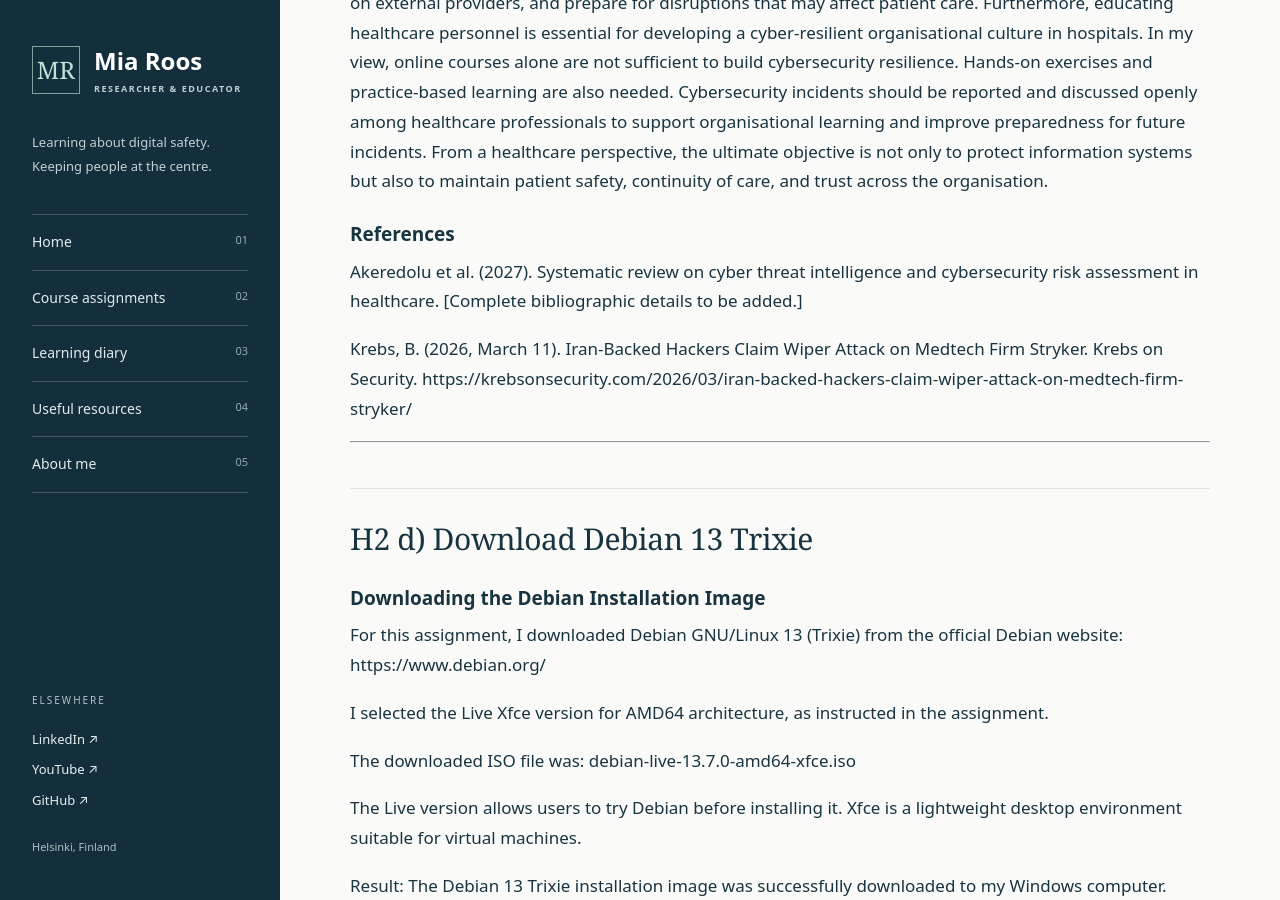
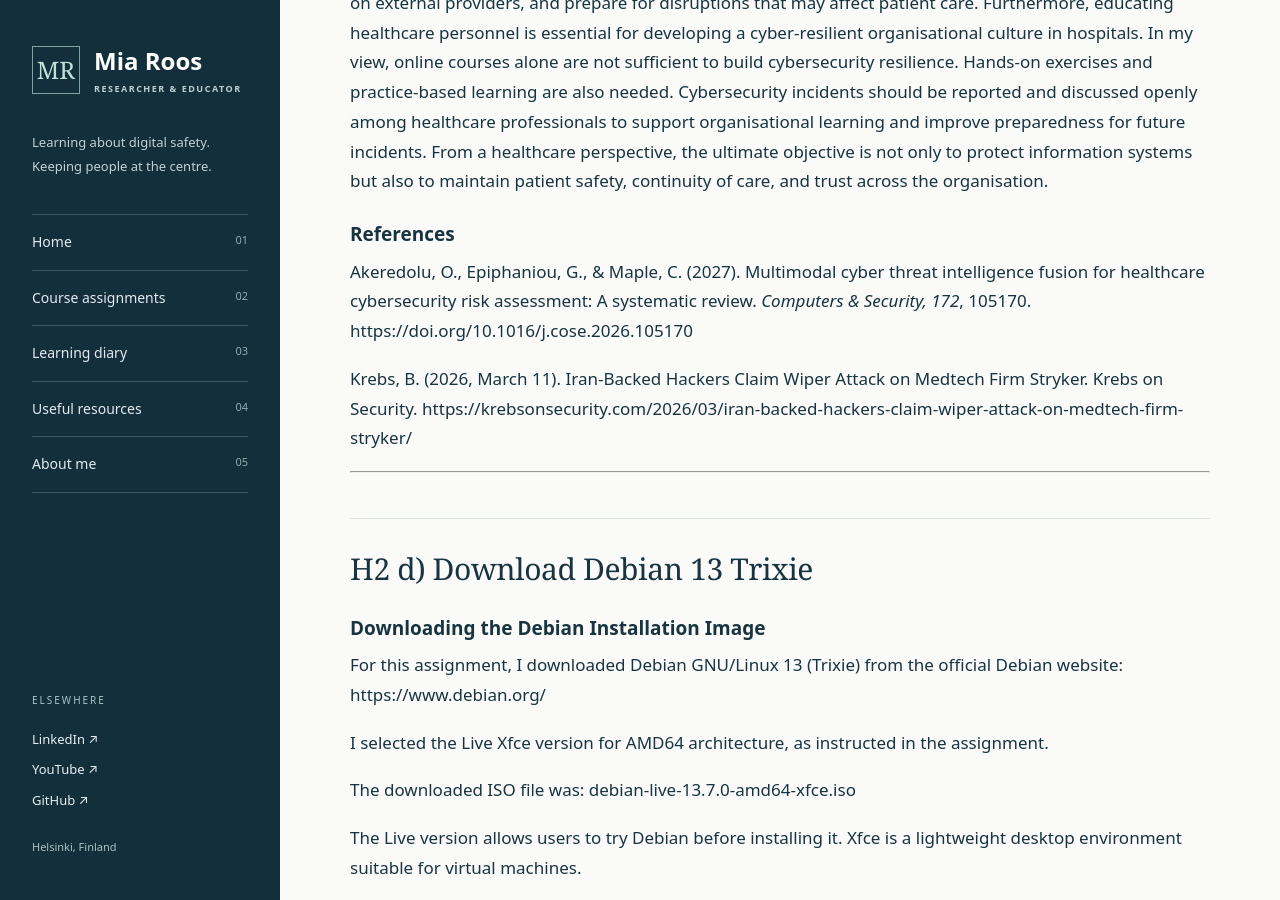
Before and after one commit to mia-roos/Cyber-Security-Studies, a Jekyll site: the page built from h2.md, in a window 1280 px wide and 900 px high, scrolled down 4974 px. Built offline with Jekyll 4.4.1, drawn with Linux system fonts in a browser that asks for light colours; our own code applies the rules of GitHub Pages for plain Markdown files.

Commit message:
Update h2.md

```diff
--- a/h2.md
+++ b/h2.md
@@ -86,7 +86,7 @@ Connecting the research topic with this real-world incident helped me recognize
 
 ### References
 
-Akeredolu et al. (2027). Systematic review on cyber threat intelligence and cybersecurity risk assessment in healthcare. [Complete bibliographic details to be added.]
+Akeredolu, O., Epiphaniou, G., & Maple, C. (2027). Multimodal cyber threat intelligence fusion for healthcare cybersecurity risk assessment: A systematic review. *Computers & Security, 172*, 105170. https://doi.org/10.1016/j.cose.2026.105170
 
 Krebs, B. (2026, March 11). Iran-Backed Hackers Claim Wiper Attack on Medtech Firm Stryker. Krebs on Security. https://krebsonsecurity.com/2026/03/iran-backed-hackers-claim-wiper-attack-on-medtech-firm-stryker/
 
```
